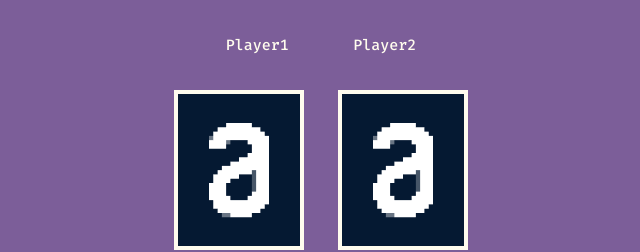
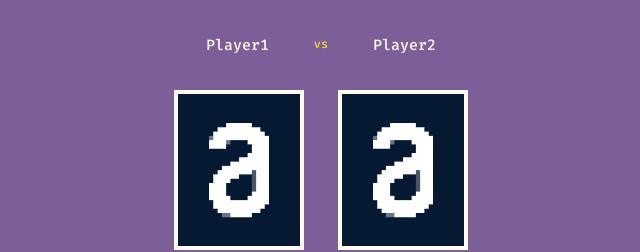
Before and after one commit to JeffersonPereiraDev/curso-javascript-para-react, a website built with Vite: page index.html in a window 1280 px wide. Shown: the top 252 px of the page, 319-959 px from the left. Built offline with nearby package versions, Linux system fonts and the light colour scheme.

Commit message:
Create component PlayerVersus

```diff
--- a/main.js
+++ b/main.js
@@ -5,7 +5,6 @@ import "./src/styles/elements/base.css"
 
 import BoardGame from "./src/objects/BoardGame";
 import ScoreBoard from "./src/objects/ScoreBoard";
-import CardFrontBack from "./src/components/CardFrontBack";
 
 
 const $root = document.querySelector("#root");
--- /dev/null
+++ b/src/components/PlayerVersus/index.js
@@ -0,0 +1,10 @@
+import "./style.css";
+
+function PlayerVersus (content = "vs"){
+    return /*html*/`
+        <span class = "player-versus">${content}</span>
+    `
+
+}
+
+export default PlayerVersus
--- /dev/null
+++ b/src/components/PlayerVersus/style.css
@@ -0,0 +1,5 @@
+.player-versus{
+    font-size: 0.8rem;
+    font-weight: 400;
+    color: var(--color-sandstorm);
+}
--- a/src/objects/ScoreBoard/index.js
+++ b/src/objects/ScoreBoard/index.js
@@ -1,10 +1,12 @@
 import PlayerName from "../../components/PlayerName";
+import PlayerVersus from "../../components/PlayerVersus";
 import "./style.css";
 
 function ScoreBoard(){
     return /*html*/`
         <header class = "score-board">
             ${PlayerName("Player1")}
+            ${PlayerVersus()}
             ${PlayerName("Player2")}
         </header>
     `;
--- a/src/styles/settings/colors.css
+++ b/src/styles/settings/colors.css
@@ -3,4 +3,6 @@
     --color-background: #7C5E99;
     --color-floral-white: #FFFCEE;
     --color-fiery-rose: #F25A70;
+    --color-sandstorm: #F5D547;
+
 }
```
